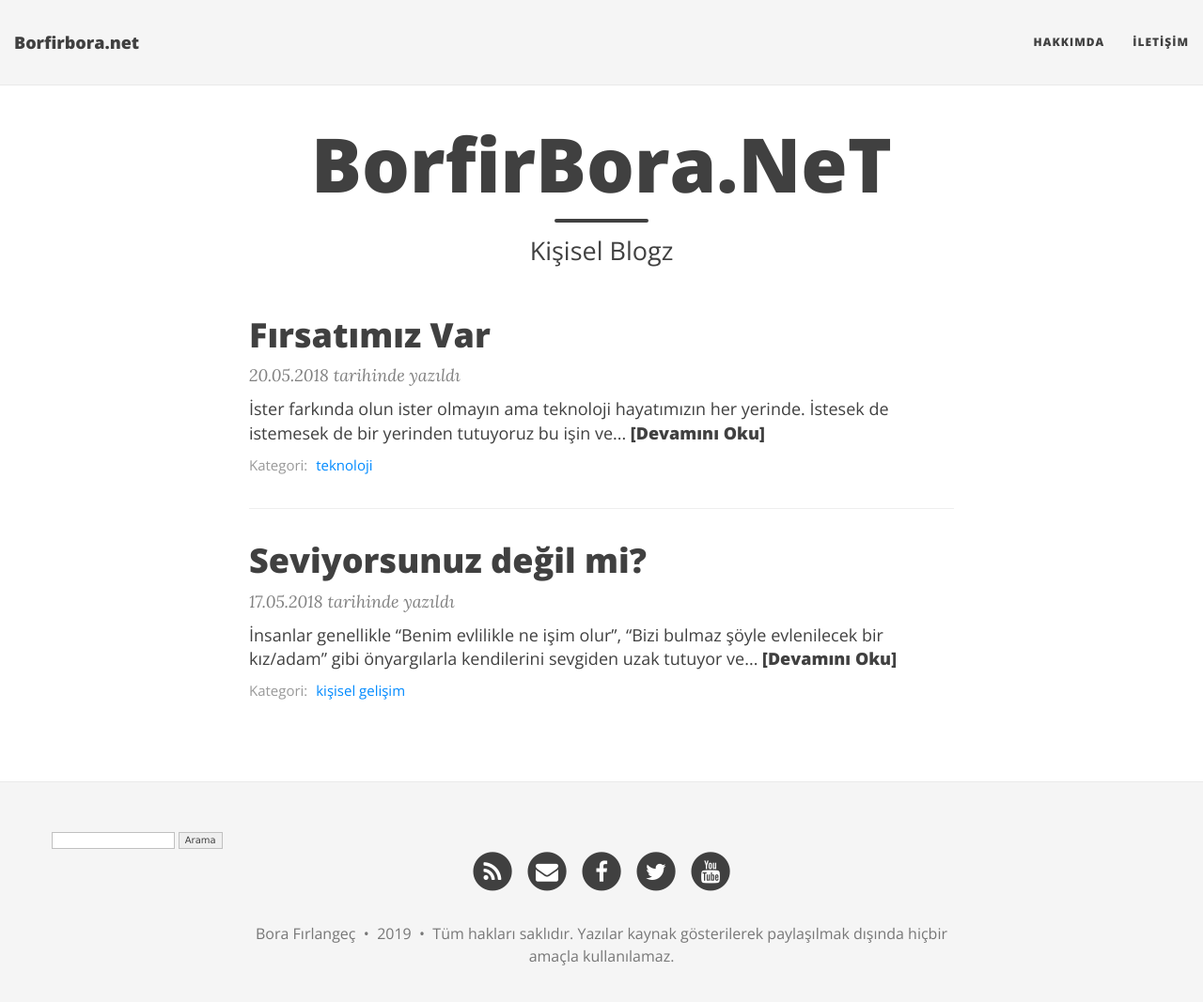
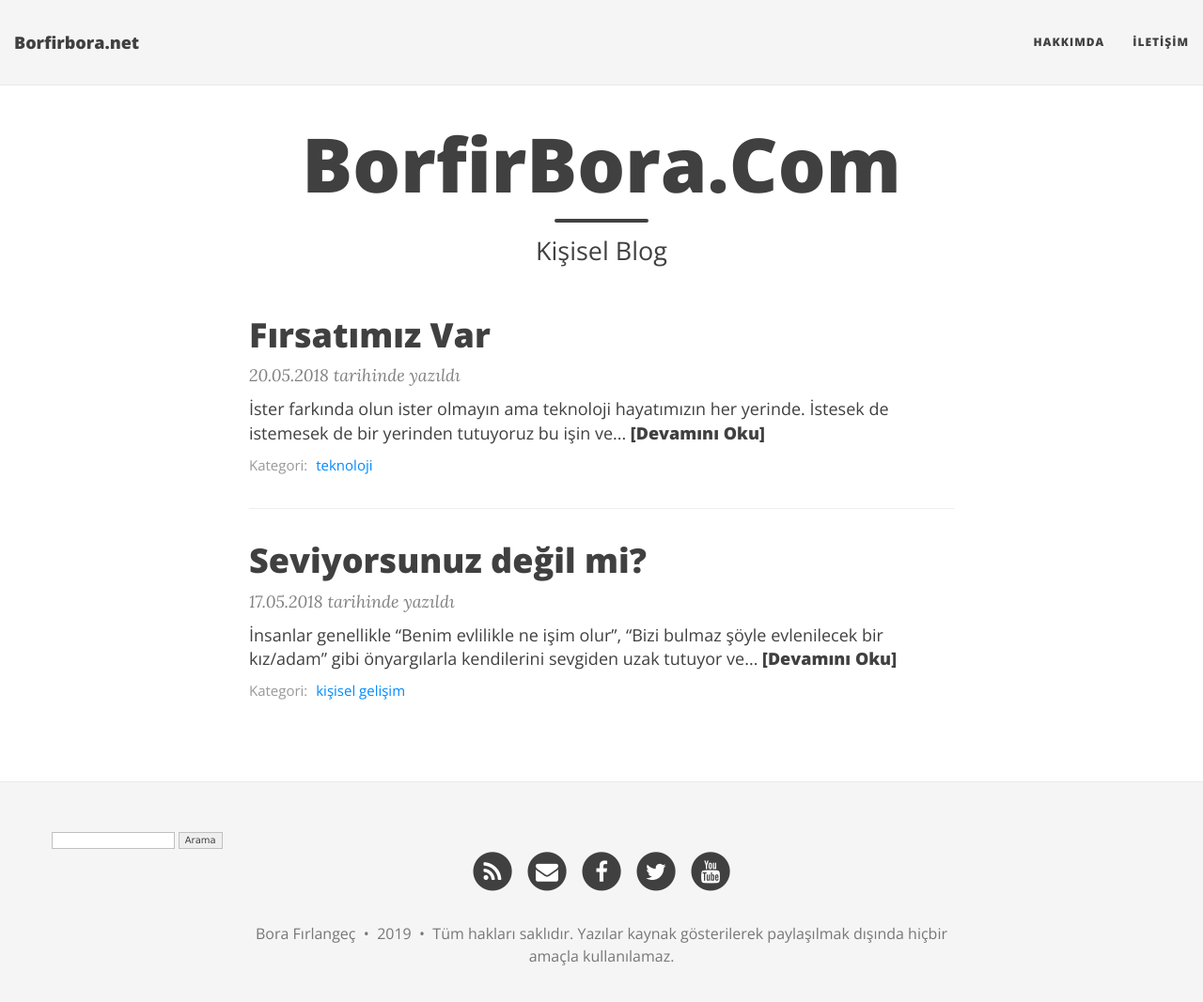
Before and after one commit to borfirbora/borfirbora.github.io, a Jekyll site: the page built from index.html, in a window 1280 px wide and 1080 px high. Shown: the top 1067 px of the window at 94% size. Built offline with Jekyll 4.4.1, drawn with Linux system fonts in a browser that asks for light colours; nearby versions of some CDN libraries; the list of posts is cut into pages by our own code.

Commit message:
Update index.html

```diff
--- a/index.html
+++ b/index.html
@@ -1,7 +1,7 @@
 ---
 layout: page
-title: BorfirBora.NeT
-subtitle: Kişisel Blogz
+title: BorfirBora.Com
+subtitle: Kişisel Blog
 use-site-title: true
 ---
 
```
